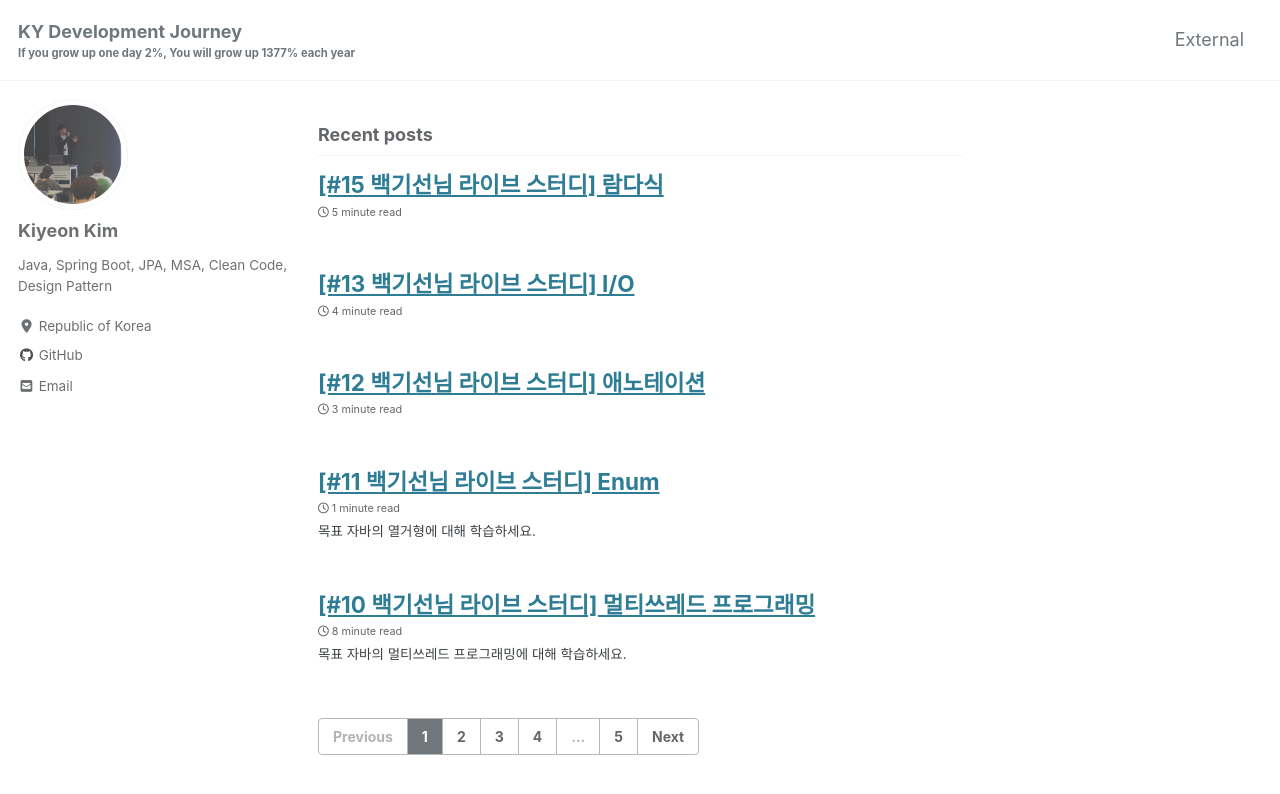
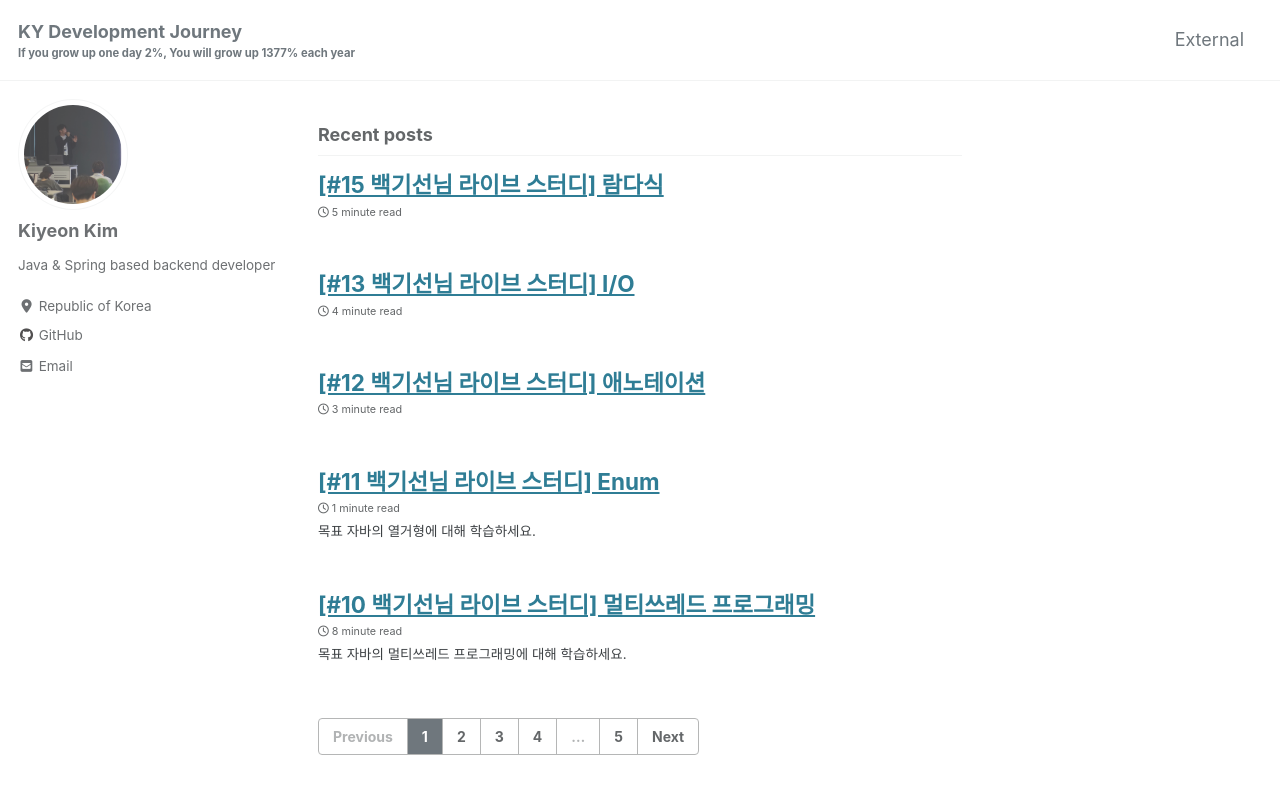
Before and after one commit to giyeon95/giyeon95.github.io, a Jekyll site: the page built from index.html, in a window 1280 px wide and 900 px high. Shown: the top 794 px of the window. Built offline with Jekyll 4.4.1, drawn with Linux system fonts in a browser that asks for light colours; cached includes are drawn as plain includes; nearby versions of some CDN libraries; the list of posts is cut into pages by our own code.

Commit message:
updare profile

```diff
--- a/_config.yml
+++ b/_config.yml
@@ -95,7 +95,7 @@ analytics:
 author:
   name             : "Kiyeon Kim"
   avatar           : "/assets/images/profile_image.jpg"
-  bio              : "Java, Spring Boot, JPA, MSA, Clean Code, Design Pattern"
+  bio              : "Java & Spring based backend developer"
   location         : "Republic of Korea"
   email            : "giyeon15@gmail.com"
   links:
```
